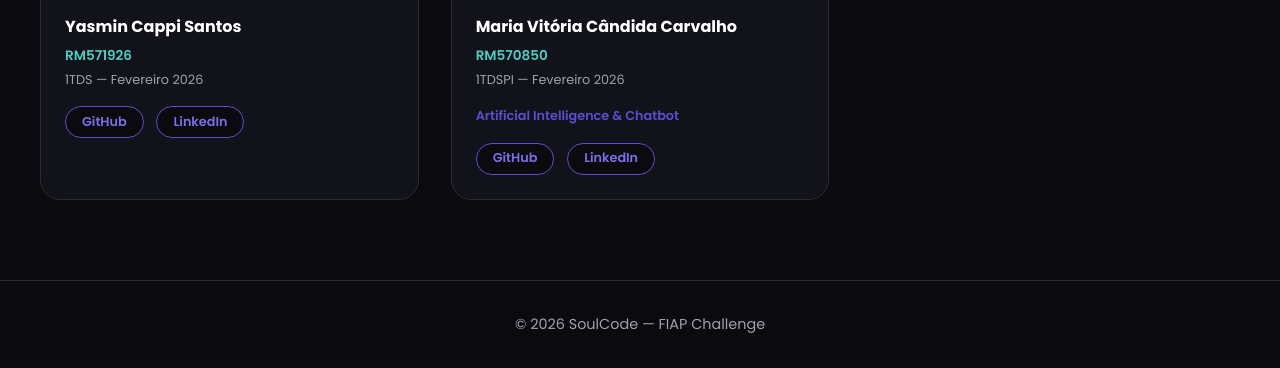
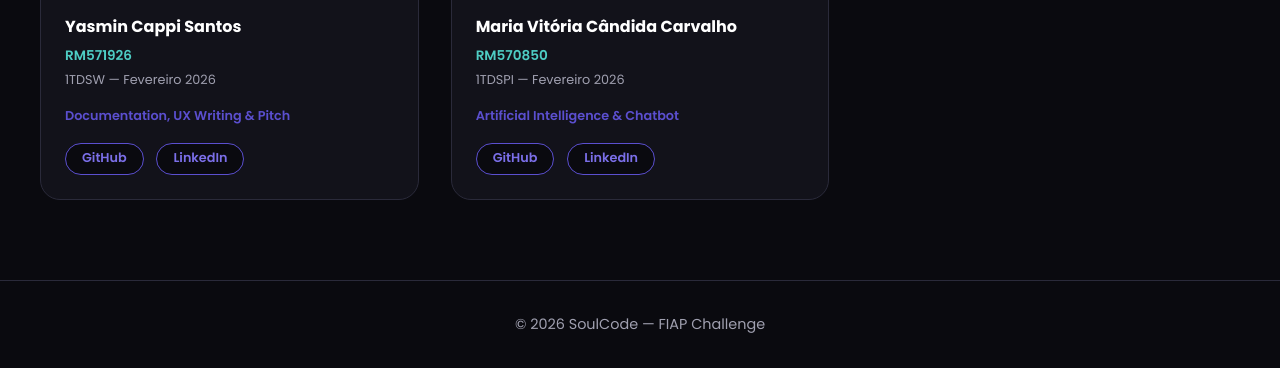
Before and after one commit to yasminmatsuok/SoulCode, a plain HTML site: page integrantes.html in a window 1280 px wide. Shown: the part 1053-1421 px from the top of the page. Drawn offline with Linux system fonts and the light colour scheme.

Commit message:
feat: Atualizando team-card com turma e stack da integrante Yasmin Cappi.

```diff
--- a/integrantes.html
+++ b/integrantes.html
@@ -102,7 +102,8 @@
             <div class="team-info">
               <h3>Yasmin Cappi Santos</h3>
               <p class="team-rm">RM571926</p>
-              <p class="team-turma">1TDS — Fevereiro 2026</p>
+              <p class="team-turma">1TDSW — Fevereiro 2026</p>
+              <p class="team-role">Documentation, UX Writing & Pitch</p>
               <div class="team-links">
                 <a href="https://github.com/yasmincappi" target="_blank" class="team-link">GitHub</a>
                 <a href="https://www.linkedin.com/in/yasmincappi/" target="_blank" class="team-link">LinkedIn</a>
```
